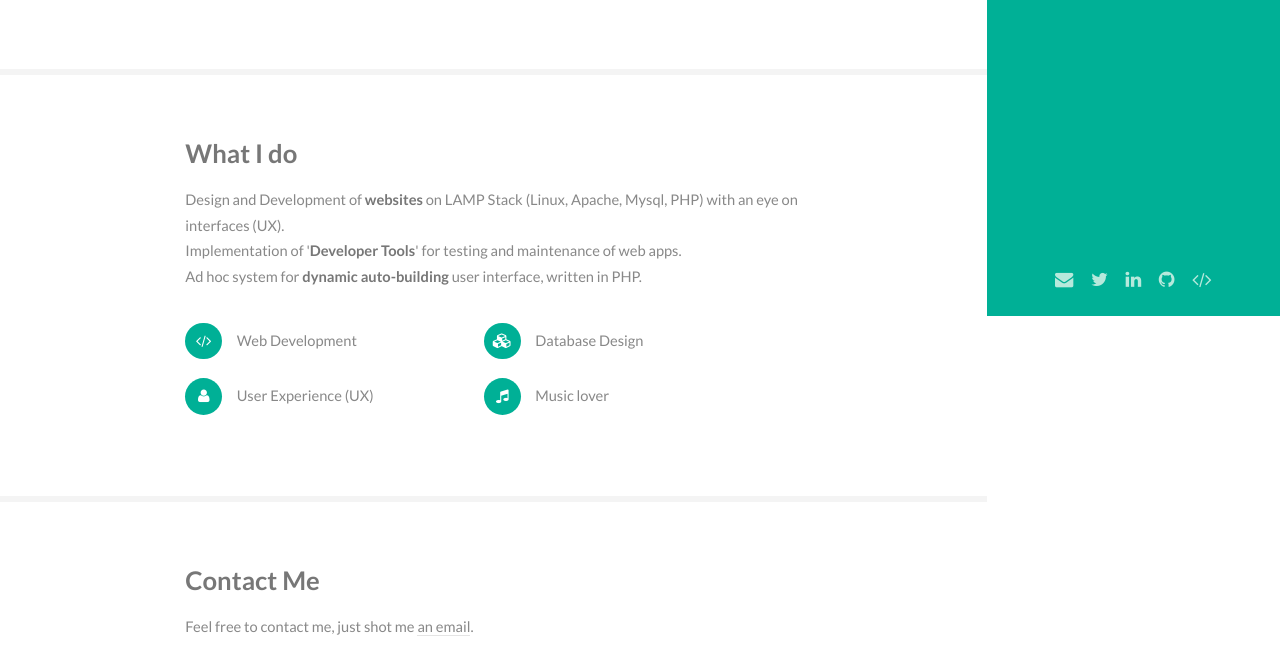
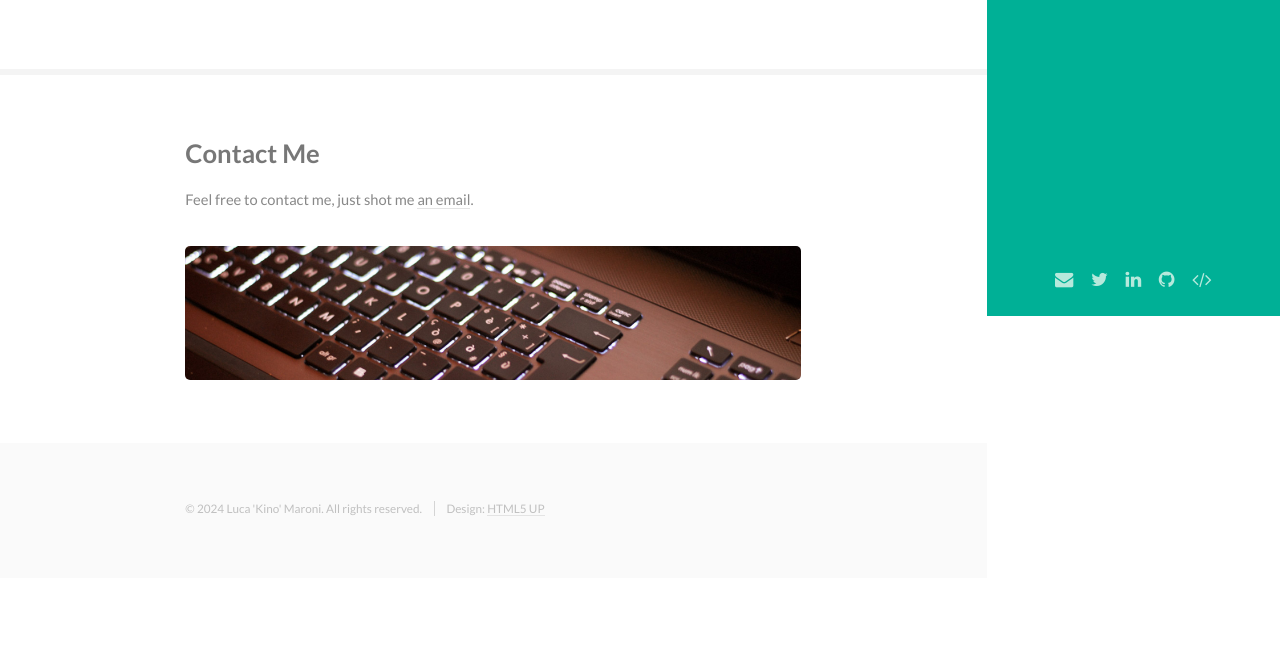
Before and after one commit to kino90/kino90.github.io, a plain HTML site: page index.html in a window 1280 px wide. Shown: the part 484-1153 px from the top of the page. After the commit the page ends 1062 px from the top, so only its background shows below. Drawn offline with Linux system fonts and the light colour scheme.

Commit message:
Update index.html

```diff
--- a/index.html
+++ b/index.html
@@ -57,22 +57,6 @@
 							</div>
 						</section>
 
-					<!-- Two -->
-						<section id="two">
-							<div class="container">
-								<h3>What I do</h3>
-								<p>Design and Development of <strong>websites</strong> on LAMP Stack (Linux, Apache, Mysql, PHP) with an eye on interfaces (UX). <br>
-								Implementation of '<strong>Developer Tools</strong>' for testing and maintenance of web apps. <br>
-								Ad hoc system for <strong>dynamic auto-building</strong> user interface, written in PHP.</p>
-								<ul class="feature-icons">
-									<li class="fa-code">Web Development</li>
-									<li class="fa-cubes">Database Design</li>
-									<li class="fa-user">User Experience (UX)</li>
-									<li class="fa-music">Music lover</li>
-								</ul>
-							</div>
-						</section>
-
 					<!-- Four -->
 						<section id="four">
 							<div class="container">
@@ -88,7 +72,7 @@
 				<section id="footer">
 					<div class="container">
 						<ul class="copyright">
-							<li>&copy; 2015 Luca 'Kino' Maroni. All rights reserved.</li><li>Design: <a target="_blank" href="http://html5up.net">HTML5 UP</a></li>
+							<li>&copy; 2024 Luca 'Kino' Maroni. All rights reserved.</li><li>Design: <a target="_blank" href="http://html5up.net">HTML5 UP</a></li>
 						</ul>
 					</div>
 				</section>
```
